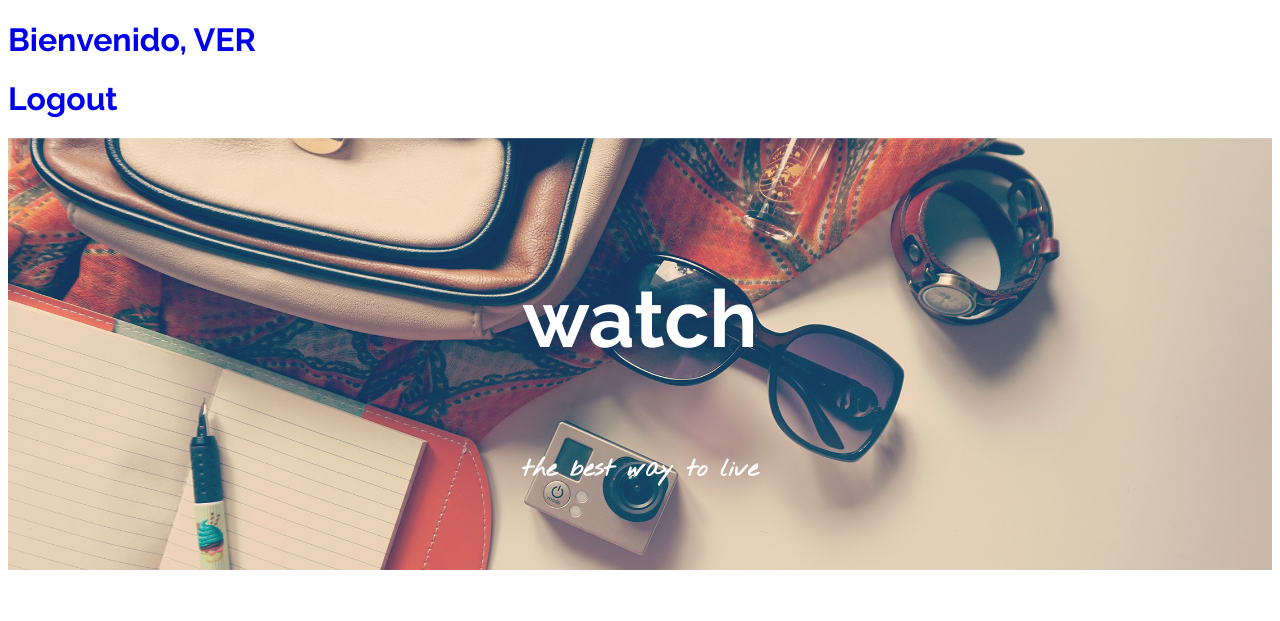
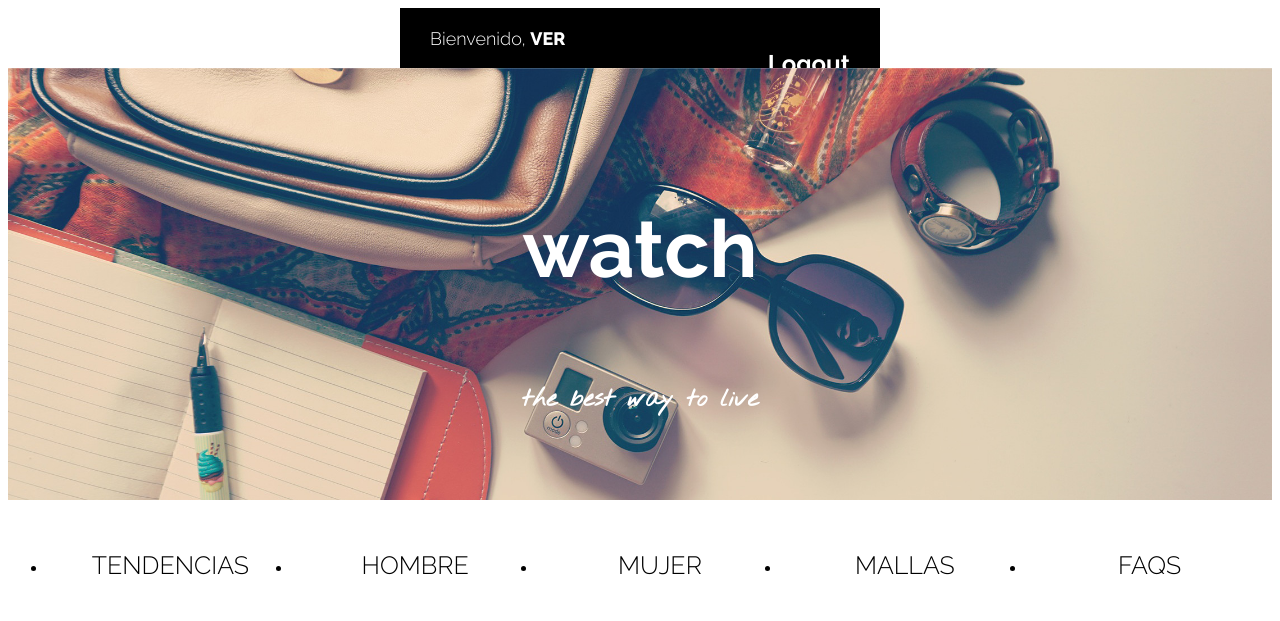
Before and after one commit to HarrySanti/dh, a PHP site: page /home_login.php in a window 1280 px wide. Shown: the top 621 px of the page. Run offline with PHP 8.4, Linux system fonts and the light colour scheme; some libraries are stand-ins or nearby versions.

Commit message:
Update mobile.css

```diff
--- a/css/mobile.css
+++ b/css/mobile.css
@@ -80,6 +80,61 @@
 	display: absolute;
 }
 
+/* HEADER USUARIO INGRESADO */
+.contenedor_login {
+	margin: 0px auto;
+	width: 480px;
+	display: flex;
+	flex-direction: row;
+	justify-content: flex-start;
+}
+
+div .nombre_usuario {
+	display: flex;
+	justify-content: flex-start;
+	background-color: black;
+	height: 60px;
+	width: 100%;
+}
+
+div .bienvenido h1 {
+	margin-top: 20px;
+	margin-bottom: 20px;
+	font-size: 18px;
+	color: white;
+	font-weight: 300;
+	display: absolute;
+	margin-left: 30px;
+}
+
+div .bienvenido h1 strong {
+	font-weight: 800;
+}
+
+div .logout {
+	display: flex;
+	justify-content: flex-end;
+	background-color: black;
+	height: 60px;
+	width: 100%;
+	display: absolute;
+}
+
+div .logout .desconectate {
+	margin-top:25px;
+	margin-bottom: 20px;
+	margin-left: 20px;
+	font-size: 12px;
+	color: white;
+	font-weight: 300;
+	display: absolute;
+	margin-right: 30px;
+}
+
+.bienvenido:hover, .desconectate:hover {
+	text-decoration: underline;
+	color: white;
+}
 
 /*BANNER*/
 .banner {
@@ -106,6 +161,7 @@
   margin: 0px auto;
 	width: 100%;
 	height: 100%;
+	margin-bottom: 30px;
 }
 
 .banner .marca h1 {
```
